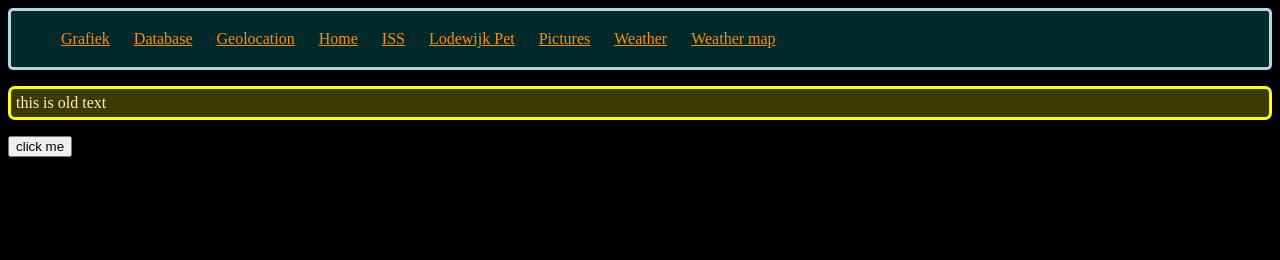
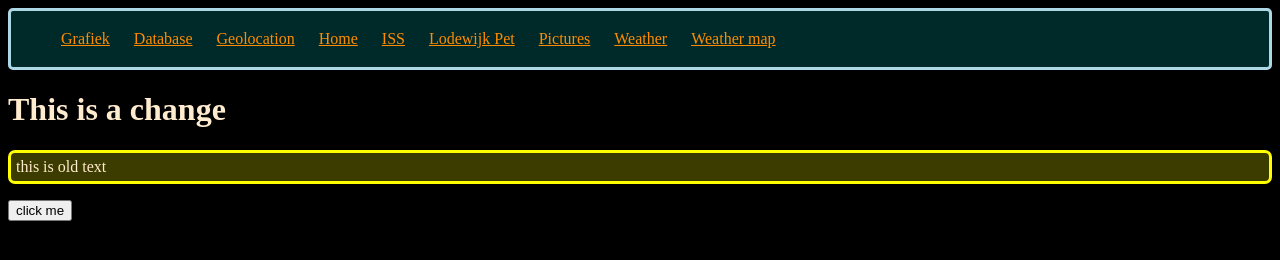
Before and after one commit to LodewijkPet/First, a website: page public/index.html in a window 1280 px wide. Drawn offline with nearby package versions, Linux system fonts and the light colour scheme.

Commit message:
adding a header to main page

```diff
--- a/public/index.html
+++ b/public/index.html
@@ -31,6 +31,7 @@
             </ul>
         </nav>
     </header>
+    <h1>This is a change</h1>
     <p id="test">this is old text</p>
     <button onclick="create_patient_bezoek_section(document.getElementById('test'))">click me</button>
     <script src="index.js"></script>
```
